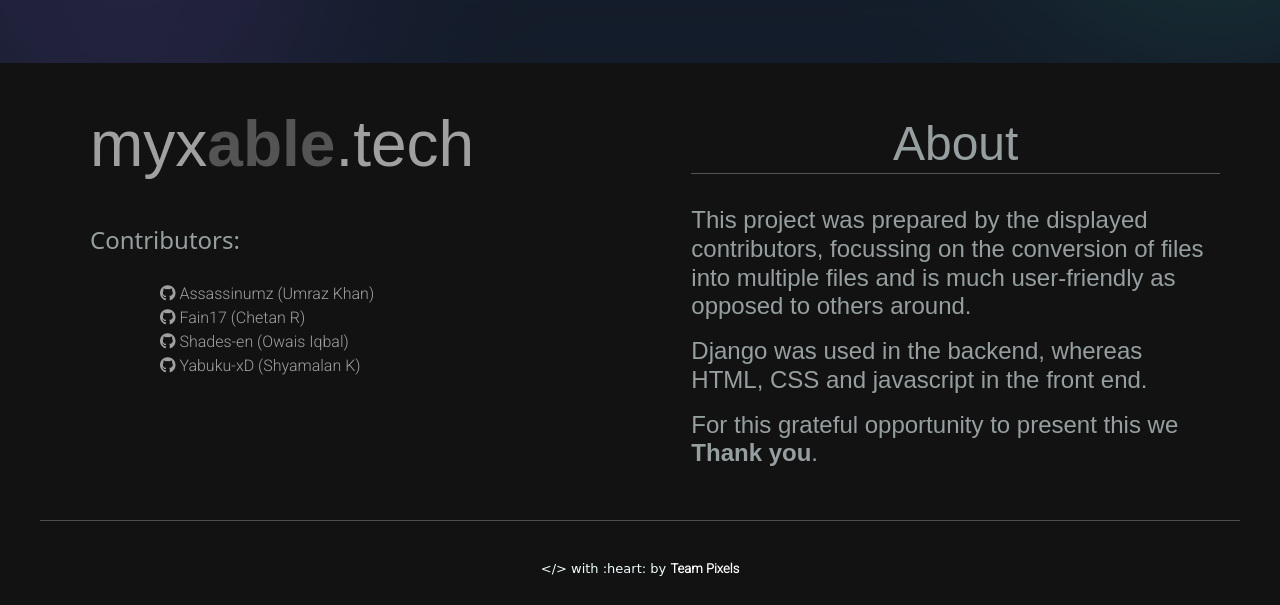
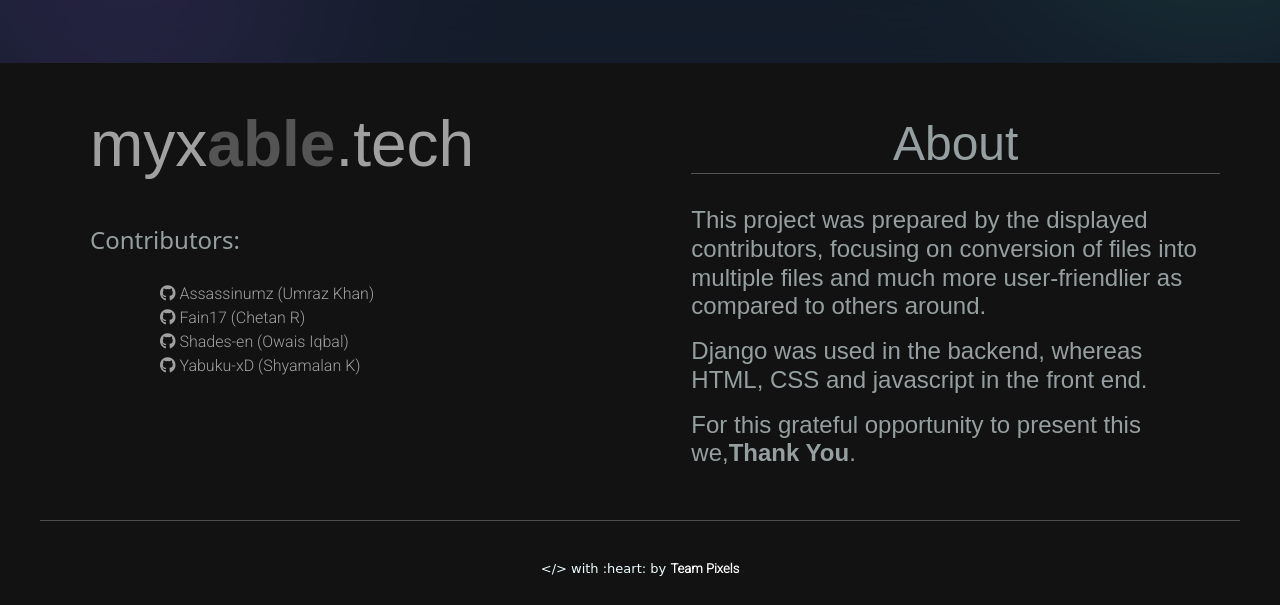
Before and after one commit to Assassinumz/myxable, a Django app: page / in a window 1280 px wide. Shown: the part 737-1342 px from the top of the page. Run offline with Django 3.2, Linux system fonts and the light colour scheme; some libraries are stand-ins or nearby versions; some web fonts are replaced.

Commit message:
about us info corrections

```diff
--- a/templates/index.html
+++ b/templates/index.html
@@ -90,9 +90,9 @@
         <div id="right">
             <h1>About</h1>
             <h4><p>This project was prepared by the displayed contributors,
-                focussing on the conversion of files into multiple files and is much user-friendly as opposed to others around.</p>
+                focusing on conversion of files into multiple files and much more user-friendlier as compared to others around.</p>
                 <p>Django was used in the backend, whereas HTML, CSS and javascript in
-                the front end.</p><p>For this grateful opportunity to present this we <b>Thank you</b>.</p>
+                the front end.</p><p>For this grateful opportunity to present this we,<b>Thank You</b>.</p>
             </h4>
         </div>
     </div>
```
